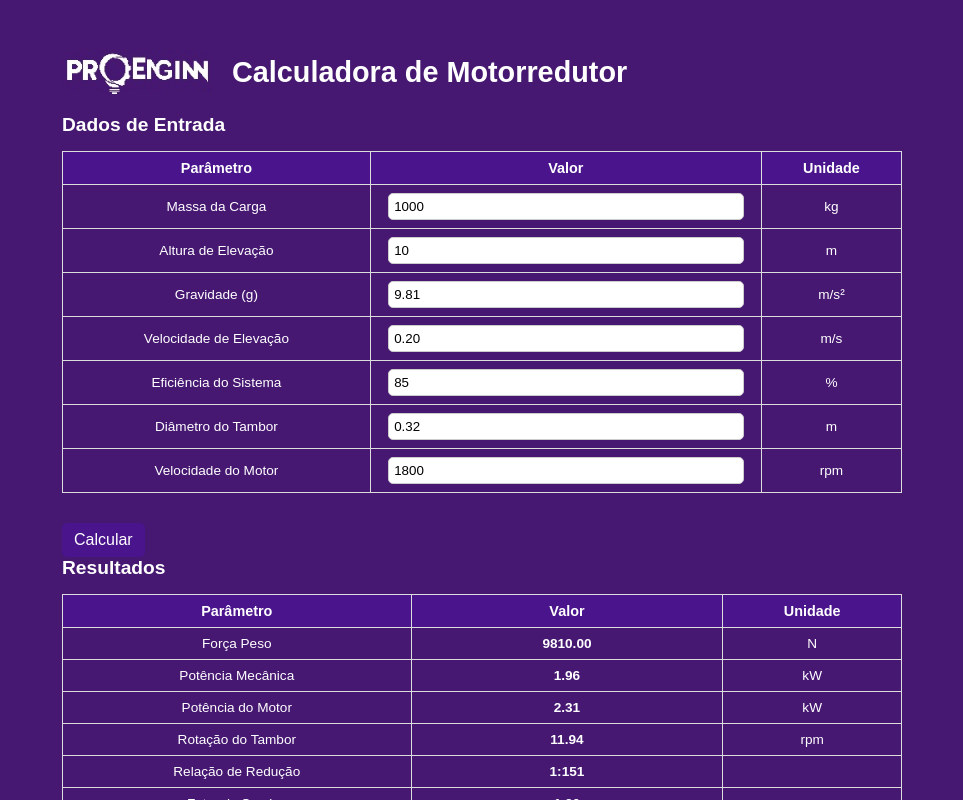
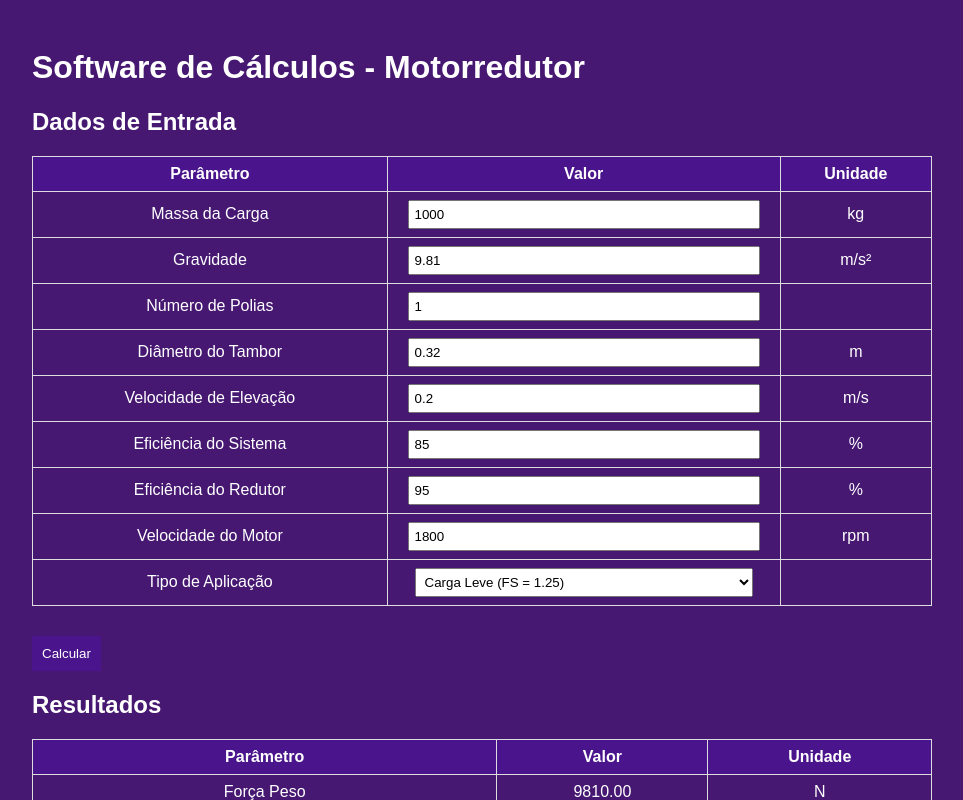
Before and after one commit to Wagnerf2/MR_ICAMENTO, a plain HTML site: page index.html in a window 1280 px wide. Both pictures are taken after a click on the button "Calcular". Shown: the top 800 px of the page, without its empty margins (158-1121 px from the left). Drawn offline with Linux system fonts and the light colour scheme.

Commit message:
Update index.html

```diff
--- a/index.html
+++ b/index.html
@@ -5,145 +5,56 @@
 <meta name="viewport" content="width=device-width, initial-scale=1.0">
 <title>Software de Cálculos - Motorredutor</title>
 <style>
-        /* Reset e base */
-        * {
-            margin: 0;
-            padding: 0;
-            box-sizing: border-box;
-        }
-
     body {
         font-family: Arial, sans-serif;
         background-color: #461872;
         color: #fff;
         padding: 20px;
-            min-height: 100vh;
-            display: flex;
-            justify-content: center;
-            align-items: flex-start;
     }
-
-        .container {
-            max-width: 900px;
-            width: 100%;
-            background-color: transparent;
-            padding: 30px;
-            border-radius: 10px;
-        }
-
-        .header {
-            display: flex;
-            align-items: center;
-            justify-content: flex-start;
-            margin-bottom: 20px;
-        }
-
-        /* Aumenta o tamanho do logo em 1,5 vezes */
-        .logo-img {
-            width: 150px;
-            height: auto;
-            margin-right: 20px;
-        }
-
-        .header-title {
-            font-size: 1.8rem;
-            font-weight: bold;
-            color: #fff;
-        }
-
-        h2 {
-            color: #fff;
-            font-size: 1.2rem;
-            margin-bottom: 15px;
-        }
-
     table {
         width: 100%;
         border-collapse: collapse;
         margin-bottom: 20px;
-            font-size: 0.85rem;
     }
-
     th, td {
         border: 1px solid #ddd;
         padding: 8px;
         text-align: center;
     }
-
     th {
         background-color: #4a148c;
-            color: white;
-            font-size: 0.9rem;
+        color: #fff;
     }
-
-        input {
-            width: 95%;
+    input, select {
+        width: 90%;
         padding: 5px;
-            border: 1px solid #ccc;
-            border-radius: 5px;
     }
-
     button {
         background-color: #4a148c;
         color: white;
+        padding: 10px;
         border: none;
-            padding: 8px 12px;
+        margin-top: 10px;
         cursor: pointer;
-            border-radius: 5px;
-            font-size: 1rem;
-            margin-top: 10px;
     }
-
     button:hover {
         background-color: #380d6f;
     }
-
-        .result {
-            font-weight: bold;
-            color: #fff;
-        }
-
-        /* Quadro de Resumo Técnico */
     .resumo-tecnico {
-            margin-top: 30px;
+        background-color: #4a148c;
         padding: 20px;
-            background-color: #4a148c;
         border-radius: 10px;
-            color: #fff;
-            font-size: 0.9rem;
-            line-height: 1.5;
-        }
-
-        /* Estilos para impressão */
-        @media print {
-            body {
-                background-color: #fff;
-                color: #000;
+        margin-top: 20px;
     }
     .container {
-                background-color: #fff;
-                color: #000;
-                padding: 0;
-                width: auto;
-                margin: 0;
-            }
-            .header-title, .resumo-tecnico, h2 {
-                color: #000;
-            }
-            .print-button {
-                display: none;
-            }
+        max-width: 900px;
+        margin: 0 auto;
     }
 </style>
 </head>
 <body>
-
 <div class="container">
-        <div class="header">
-            <img src="LOGO PROENGINN.jpg" alt="Logo Proenginn" class="logo-img">
-            <h1 class="header-title">Calculadora de Motorredutor</h1>
-        </div>
-
+    <h1>Software de Cálculos - Motorredutor</h1>
     <h2>Dados de Entrada</h2>
     <table>
         <tr>
@@ -153,22 +64,27 @@
         </tr>
         <tr>
             <td>Massa da Carga</td>
-                <td><input type="number" id="massa" value="1000" step="0.01"></td>
+            <td><input type="number" id="massa" value="1000"></td>
             <td>kg</td>
         </tr>
         <tr>
-                <td>Altura de Elevação</td>
-                <td><input type="number" id="altura" value="10" step="0.01"></td>
-                <td>m</td>
-            </tr>
-            <tr>
-                <td>Gravidade (g)</td>
+            <td>Gravidade</td>
             <td><input type="number" id="gravidade" value="9.81" step="0.01"></td>
             <td>m/s²</td>
         </tr>
         <tr>
+            <td>Número de Polias</td>
+            <td><input type="number" id="polias" value="1"></td>
+            <td></td>
+        </tr>
+        <tr>
+            <td>Diâmetro do Tambor</td>
+            <td><input type="number" id="diametro" value="0.32" step="0.01"></td>
+            <td>m</td>
+        </tr>
+        <tr>
             <td>Velocidade de Elevação</td>
-                <td><input type="number" id="velocidade" value="0.20" step="0.01"></td>
+            <td><input type="number" id="velocidade" value="0.2" step="0.01"></td>
             <td>m/s</td>
         </tr>
         <tr>
@@ -177,119 +93,135 @@
             <td>%</td>
         </tr>
         <tr>
-                <td>Diâmetro do Tambor</td>
-                <td><input type="number" id="diametro" value="0.32" step="0.01"></td>
-                <td>m</td>
+            <td>Eficiência do Redutor</td>
+            <td><input type="number" id="eficiencia_redutor" value="95" step="0.01"></td>
+            <td>%</td>
         </tr>
         <tr>
             <td>Velocidade do Motor</td>
-                <td><input type="number" id="velocidade_motor" value="1800" step="0.01"></td>
+            <td><input type="number" id="velocidade_motor" value="1800"></td>
             <td>rpm</td>
         </tr>
+        <tr>
+            <td>Tipo de Aplicação</td>
+            <td>
+                <select id="tipo_aplicacao">
+                    <option value="1.25">Carga Leve (FS = 1.25)</option>
+                    <option value="1.5">Carga Média (FS = 1.5)</option>
+                    <option value="2.0">Carga Pesada (FS = 2.0)</option>
+                </select>
+            </td>
+            <td></td>
+        </tr>
     </table>
-
     <button onclick="calcular()">Calcular</button>
-
     <h2>Resultados</h2>
-        <table>
+    <table id="resultados">
+        <thead>
             <tr>
                 <th>Parâmetro</th>
                 <th>Valor</th>
                 <th>Unidade</th>
             </tr>
+        </thead>
+        <tbody>
             <tr>
                 <td>Força Peso</td>
-                <td id="forca_peso" class="result"></td>
+                <td id="forca_peso">-</td>
                 <td>N</td>
             </tr>
             <tr>
+                <td>Força no Cabo</td>
+                <td id="forca_cabo">-</td>
+                <td>N</td>
+            </tr>
+            <tr>
+                <td>Torque Nominal</td>
+                <td id="torque_nominal">-</td>
+                <td>Nm</td>
+            </tr>
+            <tr>
                 <td>Potência Mecânica</td>
-                <td id="potencia_mecanica" class="result"></td>
+                <td id="potencia_mecanica">-</td>
                 <td>kW</td>
             </tr>
             <tr>
                 <td>Potência do Motor</td>
-                <td id="potencia_motor" class="result"></td>
+                <td id="potencia_motor">-</td>
                 <td>kW</td>
             </tr>
             <tr>
                 <td>Rotação do Tambor</td>
-                <td id="rotacao_tambor" class="result"></td>
+                <td id="rotacao_tambor">-</td>
                 <td>rpm</td>
             </tr>
             <tr>
                 <td>Relação de Redução</td>
-                <td id="relacao_reducao" class="result"></td>
-                <td></td>
-            </tr>
-            <tr>
-                <td>Fator de Serviço</td>
-                <td id="fator_servico" class="result"></td>
+                <td id="relacao_reducao">-</td>
                 <td></td>
             </tr>
             <tr>
                 <td>Motor Selecionado</td>
-                <td id="motor_selecionado" class="result"></td>
+                <td id="motor_selecionado">-</td>
+                <td>kW</td>
+            </tr>
+            <tr>
+                <td>Fator de Serviço</td>
+                <td id="fator_servico">-</td>
                 <td></td>
             </tr>
+        </tbody>
     </table>
-
-        <!-- Quadro de Resumo Técnico -->
     <div class="resumo-tecnico">
-            <p>Este documento apresenta o memorial de cálculo para a seleção de um motor elétrico e redutor necessários para a elevação de uma carga de <span id="carga">1000 kg</span> a uma altura de <span id="altura_elevacao">10 metros</span>.</p>
-            <p><strong>MOTOR:</strong> Conforme os dados fornecidos, o sistema é alimentado por uma rede trifásica de 380 V, considerando o uso de um motorredutor. O motor selecionado conforme a IEC60034 é de <span id="potencia_motor_selecionado">3 kW</span> com rotação de <span id="rotacao_motor">1800 rpm</span>.</p>
-            <p><strong>REDUTOR:</strong> Conforme os dados de entrada, para a velocidade de elevação de <span id="velocidade_elevacao">0.2 m/s</span>, a relação de redução deve ser <span id="relacao_reducao_resumo">1:151</span>.</p>
+        <h2>Resumo Técnico</h2>
+        <p><strong>Torque Nominal:</strong> <span id="resumo_torque">-</span> Nm</p>
+        <p><strong>Potência do Motor:</strong> <span id="resumo_potencia_motor">-</span> kW</p>
+        <p><strong>Motor Selecionado:</strong> <span id="resumo_motor">-</span></p>
+        <p><strong>Fator de Serviço:</strong> <span id="resumo_fator_servico">-</span></p>
+        <p><strong>Rotação do Tambor:</strong> <span id="resumo_rotacao">-</span> rpm</p>
+        <p><strong>Relação de Redução:</strong> <span id="resumo_relacao">-</span></p>
     </div>
-
-        <!-- Botão de impressão -->
-        <button class="print-button" onclick="window.print()">Imprimir Documento</button>
 </div>
-
 <script>
 function calcular() {
     const massa = parseFloat(document.getElementById("massa").value);
-            const altura = parseFloat(document.getElementById("altura").value);
     const gravidade = parseFloat(document.getElementById("gravidade").value);
+    const polias = parseInt(document.getElementById("polias").value);
+    const diametro = parseFloat(document.getElementById("diametro").value);
     const velocidade = parseFloat(document.getElementById("velocidade").value);
     const eficiencia = parseFloat(document.getElementById("eficiencia").value) / 100;
-            const diametro = parseFloat(document.getElementById("diametro").value);
+    const eficiencia_redutor = parseFloat(document.getElementById("eficiencia_redutor").value) / 100;
     const velocidade_motor = parseFloat(document.getElementById("velocidade_motor").value);
+    const fatorServico = parseFloat(document.getElementById("tipo_aplicacao").value);
 
-            const forca_peso = massa * gravidade;
-            const potencia_mecanica = (forca_peso * velocidade) / 1000;
-            const potencia_motor = potencia_mecanica / eficiencia;
-            const rotacao_tambor = (velocidade / (Math.PI * diametro)) * 60;
-            const relacao_reducao = "1:" + Math.ceil(velocidade_motor / rotacao_tambor);
-            const potencia_nominal_motor = selecionarMotor(potencia_motor);
-            const fator_servico = potencia_nominal_motor / potencia_motor;
+    const forcaPeso = massa * gravidade;
+    const forcaCabo = forcaPeso / polias;
+    const torqueNominal = forcaCabo * (diametro / 2);
+    const potenciaMecanica = (forcaPeso * velocidade) / (1000 * polias);
+    const potenciaMotor = (potenciaMecanica / (eficiencia * eficiencia_redutor)) * fatorServico;
+    const rotacaoTambor = (velocidade / (Math.PI * diametro)) * 60;
+    const relacaoReducao = "1:" + Math.ceil(velocidade_motor / rotacaoTambor);
 
-            document.getElementById("forca_peso").innerText = forca_peso.toFixed(2);
-            document.getElementById("potencia_mecanica").innerText = potencia_mecanica.toFixed(2);
-            document.getElementById("potencia_motor").innerText = potencia_motor.toFixed(2);
-            document.getElementById("rotacao_tambor").innerText = rotacao_tambor.toFixed(2);
-            document.getElementById("relacao_reducao").innerText = relacao_reducao;
-            document.getElementById("fator_servico").innerText = fator_servico.toFixed(2);
-            document.getElementById("motor_selecionado").innerText = `Motor de ${potencia_nominal_motor.toFixed(2)} kW`;
+    const motoresPadrao = [0.75, 1.5, 2.2, 3, 4, 5.5, 7.5, 11, 15, 18.5, 22, 30, 37, 45, 55, 75, 90];
+    const motorSelecionado = motoresPadrao.find(motor => motor >= potenciaMotor) || motoresPadrao[motoresPadrao.length - 1];
 
-            // Atualiza o quadro de Resumo Técnico
-            document.getElementById("carga").innerText = `${massa} kg`;
-            document.getElementById("altura_elevacao").innerText = `${altura} metros`;
-            document.getElementById("potencia_motor_selecionado").innerText = `${potencia_nominal_motor.toFixed(2)} kW`;
-            document.getElementById("rotacao_motor").innerText = `${velocidade_motor} rpm`;
-            document.getElementById("velocidade_elevacao").innerText = `${velocidade} m/s`;
-            document.getElementById("relacao_reducao_resumo").innerText = relacao_reducao;
-        }
+    document.getElementById("forca_peso").innerText = forcaPeso.toFixed(2);
+    document.getElementById("forca_cabo").innerText = forcaCabo.toFixed(2);
+    document.getElementById("torque_nominal").innerText = torqueNominal.toFixed(2);
+    document.getElementById("potencia_mecanica").innerText = potenciaMecanica.toFixed(2);
+    document.getElementById("potencia_motor").innerText = potenciaMotor.toFixed(2);
+    document.getElementById("rotacao_tambor").innerText = rotacaoTambor.toFixed(2);
+    document.getElementById("relacao_reducao").innerText = relacaoReducao;
+    document.getElementById("motor_selecionado").innerText = `${motorSelecionado.toFixed(2)} kW`;
+    document.getElementById("fator_servico").innerText = fatorServico;
 
-        function selecionarMotor(potencia_motor) {
-            const motores = [0.75, 1.5, 2.2, 3, 4, 5.5, 7.5, 11, 15, 18.5, 22, 30, 37, 45, 55, 75, 90];
-            for (let i = 0; i < motores.length; i++) {
-                if (motores[i] >= potencia_motor) {
-                    return motores[i];
-                }
-            }
-            return motores[motores.length - 1];
+    document.getElementById("resumo_torque").innerText = torqueNominal.toFixed(2);
+    document.getElementById("resumo_potencia_motor").innerText = potenciaMotor.toFixed(2);
+    document.getElementById("resumo_motor").innerText = `${motorSelecionado.toFixed(2)} kW`;
+    document.getElementById("resumo_fator_servico").innerText = fatorServico;
+    document.getElementById("resumo_rotacao").innerText = rotacaoTambor.toFixed(2);
+    document.getElementById("resumo_relacao").innerText = relacaoReducao;
 }
 </script>
-
 </body>
 </html>
```
Lines whose indentation alone changed are shown as unchanged.
